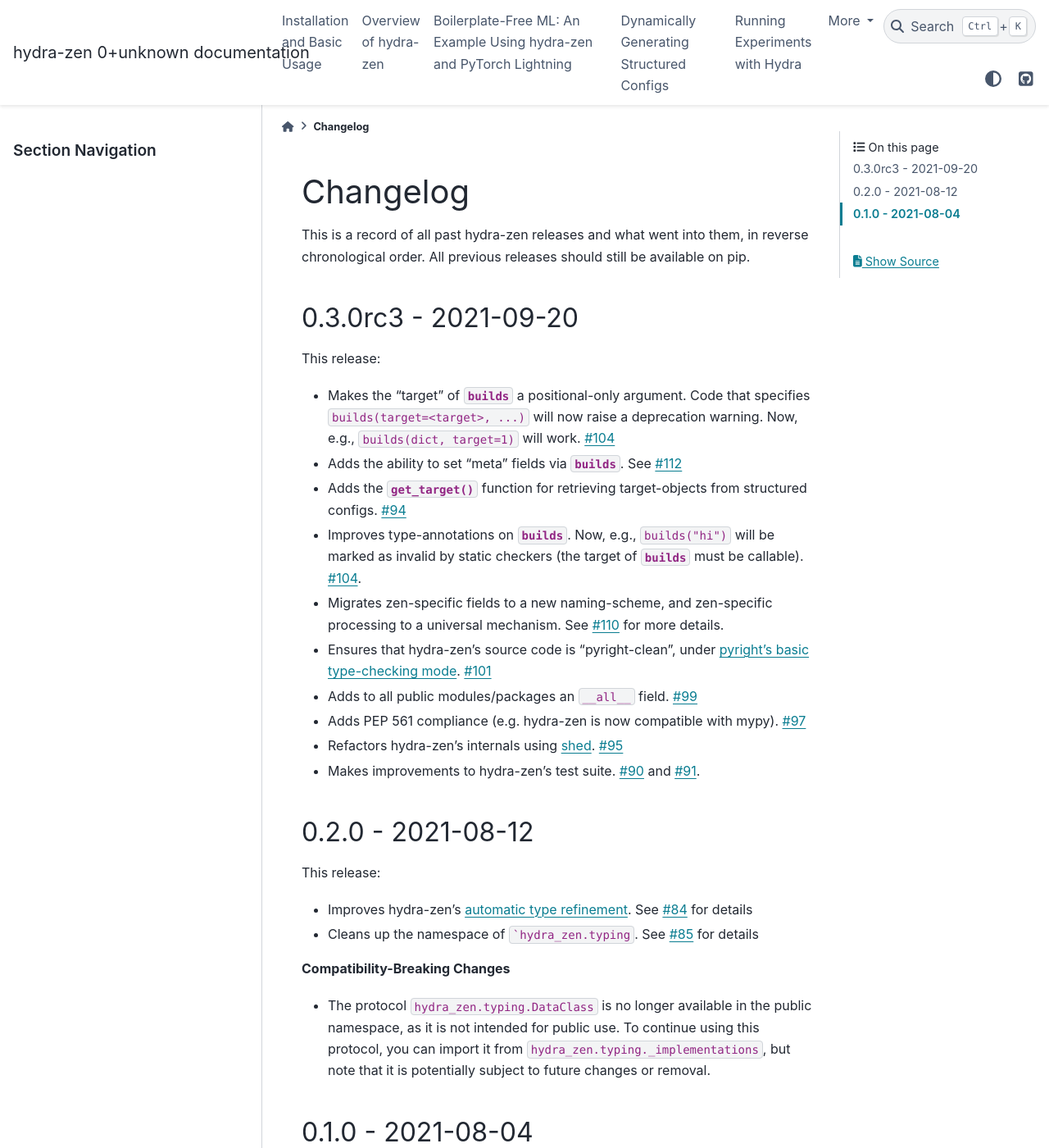
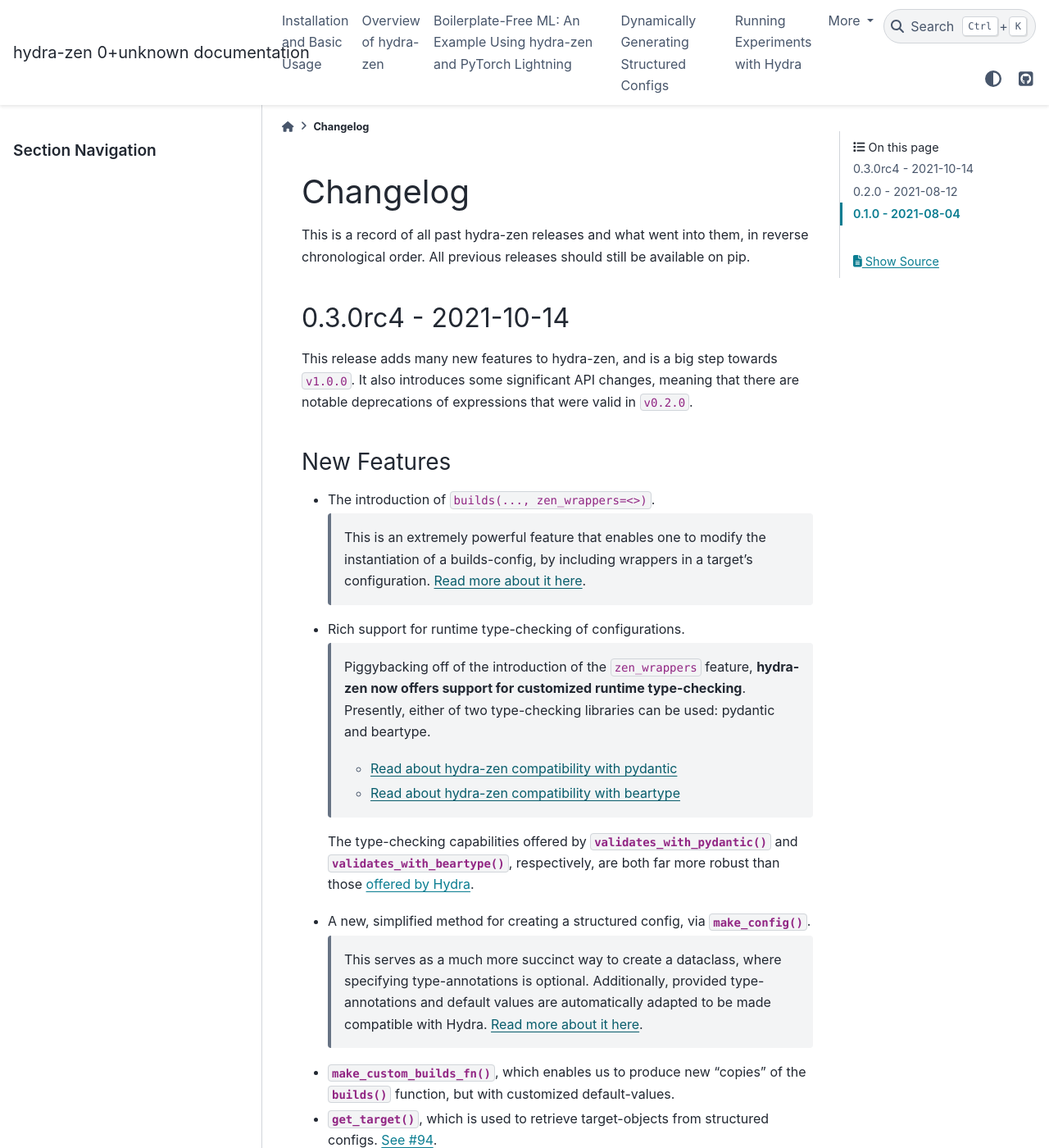
Before and after one commit to mit-ll-responsible-ai/hydra-zen, a Sphinx documentation site: the page built from docs/source/changes.rst, in a window 1280 px wide and 1400 px high. Shown: the whole window at 82% size. Built offline with Sphinx 7.4.7 and the PyData theme 0.15.4, drawn with Linux system fonts in a browser that asks for light colours; some of the changed text lies outside the part shown.

Commit message:
update changelog

```diff
--- a/docs/source/changes.rst
+++ b/docs/source/changes.rst
@@ -8,15 +8,46 @@
 .. _v0.3.0:
 
 ---------------------
-0.3.0rc3 - 2021-09-20
+0.3.0rc4 - 2021-10-14
 ---------------------
 
-This release:
+This release adds many new features to hydra-zen, and is a big step towards ``v1.0.0``. It also introduces some significant API changes, meaning that there are notable deprecations of expressions that were valid in ``v0.2.0``.
 
-- Makes the "target" of `builds` a positional-only argument. Code that specifies ``builds(target=<target>, ...)`` will now raise a deprecation warning. Now, e.g., ``builds(dict, target=1)`` will work. `#104 <https://github.com/mit-ll-responsible-ai/hydra-zen/pull/104>`_
-- Adds the ability to set "meta" fields via `builds`. See `#112 <https://github.com/mit-ll-responsible-ai/hydra-zen/pull/112>`_
-- Adds the :func:`~hydra_zen.get_target` function for retrieving target-objects from structured configs. `#94 <https://github.com/mit-ll-responsible-ai/hydra-zen/pull/94>`_
-- Improves type-annotations on `builds`. Now, e.g., ``builds("hi")`` will be marked as invalid by static checkers (the target of `builds` must be callable). `#104 <https://github.com/mit-ll-responsible-ai/hydra-zen/pull/104>`_.
+New Features
+------------
+- The introduction of ``builds(..., zen_wrappers=<>)``.
+
+    This is an extremely powerful feature that enables one to modify the instantiation of a builds-config, by including wrappers in a target's configuration. `Read more about it here <https://github.com/mit-ll-responsible-ai/hydra-zen/pull/122>`_.
+- Rich support for runtime type-checking of configurations.
+
+   Piggybacking off of the introduction of the ``zen_wrappers`` feature, **hydra-zen now offers support for customized runtime type-checking**. Presently, either of two type-checking libraries can be used: pydantic and beartype.
+
+   - `Read about hydra-zen compatibility with pydantic <https://github.com/mit-ll-responsible-ai/hydra-zen/pull/126>`_
+   - `Read about hydra-zen compatibility with beartype <https://github.com/mit-ll-responsible-ai/hydra-zen/pull/128>`_
+  The type-checking capabilities offered by :func:`~hydra_zen.third_party.pydantic.validates_with_pydantic` and :func:`~hydra_zen.third_party.beartype.validates_with_beartype`, respectively, are both far more robust than those `offered by Hydra <https://hydra.cc/docs/next/tutorials/structured_config/intro/#structured-configs-supports>`_.
+- A new, simplified method for creating a structured config, via :func:`~hydra_zen.make_config`.
+
+   This serves as a much more succinct way to create a dataclass, where specifying type-annotations is optional. Additionally, provided type-annotations and default values are automatically adapted to be made compatible with Hydra. `Read more about it here <https://github.com/mit-ll-responsible-ai/hydra-zen/pull/130>`_.
+- :func:`~hydra_zen.make_custom_builds_fn`, which enables us to produce new "copies" of the :func:`~hydra_zen.builds` function, but with customized default-values.
+- :func:`~hydra_zen.get_target`, which is used to retrieve target-objects from structured configs. `See #94 <https://github.com/mit-ll-responsible-ai/hydra-zen/pull/94>`_.
+- ``builds(..., zen_meta=<dict>)`` users to attach "meta" fields to a targeted config, which will *not* be used by instantiate when building the target.
+
+   A meta-field can be referenced via relative interpolation; this
+   interpolation will be valid no matter where the configuration is
+   utilized. `See #112 <https://github.com/mit-ll-responsible-ai/hydra-zen/pull/112>`_ for more details.
+
+Deprecations
+------------
+- The use of both ``hydra_zen.experimental.hydra_run`` and ``hydra_zen.experimental.hydra_multirun`` are deprecated in favor of the the function :func:`~hydra_zen.launch`.
+- Creating partial configurations with ``builds(..., hydra_partial=True)`` is now deprecated in favor of ``builds(..., zen_partial=True)``.
+- The first argument of :func:`~hydra_zen.builds` is now a positional-only argument. Code that specifies ``builds(target=<target>, ...)`` will now raise a deprecation warning; use ``builds(<target>, ...)`` instead. Previously, it was impossible to specify ``target`` as a keyword argument for the object being configured; now, e.g., ``builds(dict, target=1)`` will work. (See: `#104 <https://github.com/mit-ll-responsible-ai/hydra-zen/pull/104>`_).
+- All keyword arguments of the form ``zen_xx``, ``hydra_xx``, and ``_zen_xx`` are reserved by both :func:`~hydra_zen.builds` and :func:`~hydra_zen.make_config`, to ensure that future features introduced by Hydra and hydra-zen will not cause compatibility conflicts for users.
+
+
+Additional Items
+----------------
+
+- Improves type-annotations on :func:`~hydra_zen.builds`. Now, e.g., ``builds("hi")`` will be marked as invalid by static checkers (the target of :func:`~hydra_zen.builds` must be callable). `#104 <https://github.com/mit-ll-responsible-ai/hydra-zen/pull/104>`_.
 - Migrates zen-specific fields to a new naming-scheme, and zen-specific processing to a universal mechanism. See `#110 <https://github.com/mit-ll-responsible-ai/hydra-zen/pull/110>`_ for more details.
 - Ensures that hydra-zen's source code is "pyright-clean", under `pyright's basic type-checking mode <https://github.com/microsoft/pyright/blob/main/docs/configuration.md#diagnostic-rule-defaults>`_. `#101 <https://github.com/mit-ll-responsible-ai/hydra-zen/pull/101>`_
 - Adds to all public modules/packages an ``__all__`` field. `#99 <https://github.com/mit-ll-responsible-ai/hydra-zen/pull/99>`_
```
